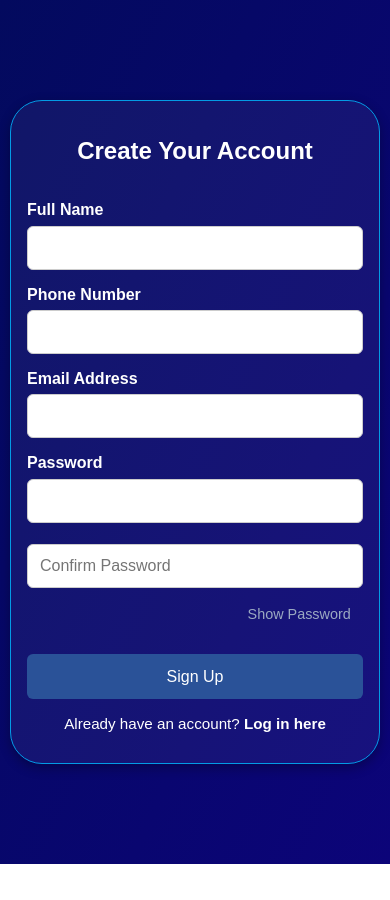
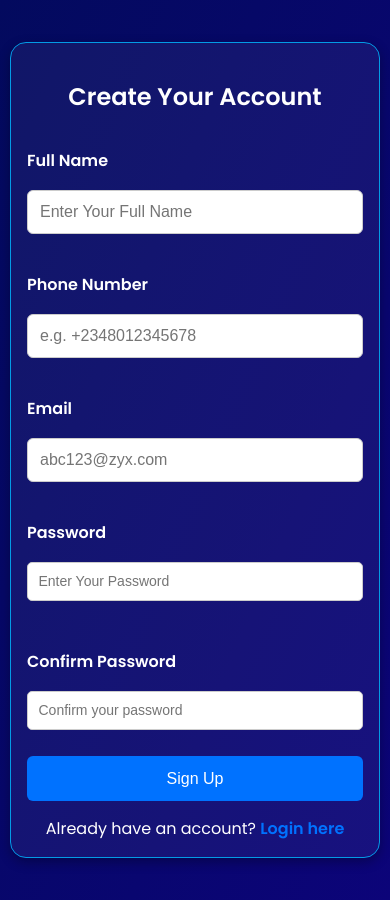
Before and after one commit to OGADAVE/Servana-app, a plain HTML site: page signup.html in a window 390 px wide. Before the commit the page ends 864 px from the top, so only its background shows below. Drawn offline with Linux system fonts and the light colour scheme.

Commit message:
signup.html

```diff
--- a/signup.html
+++ b/signup.html
@@ -1,83 +1,88 @@
 <!DOCTYPE html>
 <html lang="en">
 <head>
-  <meta charset="UTF-8" />
-  <meta name="viewport" content="width=device-width, initial-scale=1.0"/>
-  <title>Sign Up - Servana</title>
-  <link rel="icon" type="image/png" href="images/logo.png">
-
+  <meta charset="UTF-8">
+  <meta name="viewport" content="width=device-width, initial-scale=1.0">
+  <title>Servana - Sign Up</title>
+  <link rel="icon" type="image/png" href="images/servana-logo.png">
+  <link href="https://fonts.googleapis.com/css2?family=Poppins:wght@400;600&display=swap" rel="stylesheet">
   <style>
-    /* 🌊 Blue Gradient Background */
     body {
       margin: 0;
+      padding: 10px;
       background: linear-gradient(to bottom right, #030a5e, #0c0479);
       font-family: 'Poppins', sans-serif;
       color: white;
       display: flex;
       justify-content: center;
       align-items: center;
-      height: 100vh;
-      padding: 10px;
+      min-height: 100vh;
+      height: auto;
     }
 
-    /* 🔒 Card Container */
     .signup-container {
       background-color: rgba(255, 255, 255, 0.05);
-      color: #222;
-      padding: 1rem;
-      border: 1px solid #039BE5;
-      border-radius: 32px 32px 32px 32px;
+      padding: 2rem;
+      border: 1px solid #039be5;
+      border-radius: 32px;
+      box-shadow: 0 4px 12px rgba(0,0,0,0.3);
+      margin: 2rem auto;
       width: 100%;
-      margin: 2rem auto;
-      max-width: 600px;
-      box-shadow: 0 4px 12px rgba(0, 0, 0, 0.3);
+      max-width: 400px;
+      overflow: auto;
       animation: fadeInUp 0.5s ease;
     }
 
     @keyframes fadeInUp {
-      from { opacity: 0; transform: translateY(30px); }
-      to { opacity: 1; transform: translateY(0); }
+      from {
+        opacity: 0;
+        transform: translateY(30px);
+      }
+      to {
+        opacity: 1;
+        transform: translateY(0);
+      }
     }
 
     h2 {
       text-align: center;
-      margin-bottom: 1.5em;
+      margin-bottom: 1.5rem;
       color: white;
+      font-weight: 600;
     }
 
     form {
       display: flex;
       flex-direction: column;
+      gap: 0.75em;
     }
 
-    input,
-    select {
-      margin-bottom: 1em;
-      padding: 0.75em;
-      border: 1px solid #ccc;
-      border-radius: 6px;
-      font-size: 1em;
-      transition: border-color 0.3s ease;
+    label {
+      margin: 10px 0 5px;
+      font-weight: bold;
     }
 
-    input:focus,
-    select:focus {
+    input {
+      padding: 0.75em;
+      margin-bottom: 1em;
+      border-radius: 6px;
+      border: 1px solid #ccc;
+      font-size: 1em;
+      background-color: #fff;
+      color: #222;
+    }
+
+    input:focus {
       border-color: #1e3c72;
       outline: none;
     }
 
-    label {
-      margin-bottom: 0.4em;
-      font-weight: bold;
-      color: white;
-    }
-
     button {
-      background: #2a5298;
+      padding: 0.85em;
+      background: #0072ff;
       color: white;
       border: none;
       border-radius: 6px;
-      padding: 0.85em;
       font-size: 1em;
       cursor: pointer;
       transition: background 0.3s ease;
@@ -87,119 +92,137 @@
       background: #1e3c72;
     }
 
-    p {
-      margin-top: 1em;
-      text-align: center;
-      font-size: 0.95em;
-      color: white;
+    .toggle-password {
+      position: absolute;
+      color: #ffffff;
+      right: 12px;
+      top: 50%;
+      transform: translateY(-50%);
+      border: none;
+      cursor: pointer;
+      font-size: 20px;
+      z-index: 2;
     }
 
-    a {
+    .input-container {
+    position: relative;
+    width: 100%;
+    }
+
+    .input-container input {
+      width: 100%;
+       padding: 0.75em 2.5em 0.75em 0.75em;
+      border-radius: 5px;
+      border: 1px solid #ccc;
+      font-size: 14px;
+      box-sizing: border-box;
+    }
+
+    #password-strength {
+      margin-top: -10px;
+      margin-bottom: 10px;
+      font-size: 14px;
+      font-weight: bold;
+    }
+    .weak { color: red; }
+    .medium { color: orange; }
+    .strong { color: limegreen; }
+
+    .loader {
+      display: none;
+      border: 4px solid #f3f3f3;
+      border-top: 4px solid #0072ff;
+      border-radius: 50%;
+      width: 30px;
+      height: 30px;
+      animation: spin 1s linear infinite;
+      margin: 10px auto;
+    }
+
+    @keyframes spin {
+      0% { transform: rotate(0deg); }
+      100% { transform: rotate(360deg); }
+    }
+
+    .error-message {
+      color: red;
+      text-align: center;
+      margin-bottom: 10px;
+    }
+
+    .toast {
+      display: none;
+      background: #0072ff;
       color: white;
+      padding: 10px;
+      text-align: center;
+      border-radius: 5px;
+      margin-top: 10px;
+    }
+
+    .login-link {
+      text-align: center;
+      margin-top: 15px;
+    }
+    .login-link a {
+      color: #0072ff;
       text-decoration: none;
       font-weight: bold;
     }
-
-    a:hover {
+    .login-link a:hover {
       text-decoration: underline;
     }
 
-    /* Toast message */
-    .toast {
-      display: none;
-      background-color: #4BB543;
-      color: white;
-      padding: 12px 20px;
-      border-radius: 8px;
-      font-size: 16px;
-      margin: 15px 0;
-      animation: fadeInOut 2s ease-in-out;
-      text-align: center;
-    }
+    @media (max-width: 480px) {
+  .signup-container {
+    padding: 1rem;
+    border-radius: 16px;
+  }
 
-    @keyframes fadeInOut {
-      0% { opacity: 0; transform: translateY(-10px); }
-      20% { opacity: 1; transform: translateY(0); }
-      80% { opacity: 1; }
-      100% { opacity: 0; transform: translateY(-10px); }
-    }
-
-    #signup-success-toast {
-  position: fixed;
-  bottom: 20px;
-  left: 50%;
-  transform: translateX(-50%);
-  background: #4caf50;
-  color: white;
-  padding: 10px 20px;
-  border-radius: 5px;
-  display: none;
-  transition: opacity 0.5s ease;
-  z-index: 9999;
+  .toggle-password {
+    right: 8px;
+  }
 }
 
-    #signup-error {
-      color: red;
-      font-size: 14px;
-      margin-bottom: 10px;
-      text-align: center;
-    }
-
-    #password-strength {
-      font-weight: bold;
-      font-size: 14px;
-      margin: -5px 0 10px 0;
-    }
-
-    #signup-loader {
-      display: none;
-      text-align: center;
-      margin-bottom: 10px;
-      font-size: 14px;
-      color: #555;
-    }
-
-    #toggle-password {
-      background: transparent;
-      border: none;
-      color: #9ba9c2;
-      font-size: 0.9em;
-      cursor: pointer;
-      align-self: flex-end;
-      margin: -10px 0 10px 0;
-    }
   </style>
 </head>
 <body>
   <div class="signup-container">
     <h2>Create Your Account</h2>
     <form id="signupForm">
-  <label for="fullName">Full Name</label>
-  <input type="text" id="fullName" required />
+      <label for="fullName">Full Name</label>
+      <input type="text" id="fullName" name="fullName" placeholder="Enter Your Full Name"/>
 
-  <label for="phone">Phone Number</label>
-  <input type="tel" id="phone" required />
+      <label for="phone">Phone Number</label>
+      <input type="tel" id="phone" name="phone" required pattern="[0-9]{10,15}" placeholder="e.g. +2348012345678" />
 
-  <label for="email">Email Address</label>
-  <input type="email" id="email" required />
+      <label for="email">Email</label>
+      <input type="email" id="email" name="email" placeholder="abc123@zyx.com" />
 
-  <label for="password">Password</label>
-  <input type="password" id="password" required />
- <div id="password-strength"></div>
-      <input type="password" id="confirm-password" placeholder="Confirm Password" required />
-      <button type="button" id="toggle-password">Show Password</button>
 
-      <div id="signup-loader">🔄 Creating account...</div>
-      <div id="signup-error"></div>
+      <label for="password">Password</label>
+      <div class="input-container">
+      <input type="password" id="password" name="password" placeholder="Enter Your Password" required />
+      <span class="toggle-password" onclick="togglePassword('password', this)"></span>
+      </div>
+      <div id="password-strength"></div>
 
-      <button type="submit" id="signupBtn">Sign Up</button>
+        <label for="confirmPassword">Confirm Password</label>
+        <div class="input-container">
+        <input type="password" id="confirmPassword" placeholder="Confirm your password" required>
+        <span class="toggle-password" onclick="togglePassword('confirmPassword', this)"></span>
+      </div>
+      <button type="submit">Sign Up</button>
     </form>
 
-    <div class="toast" id="signup-success-toast">✅ Signup successful! Redirecting...</div>
-    <p>Already have an account? <a href="login.html">Log in here</a></p>
+    <div class="loader" id="loader"></div>
+    <div class="error-message" id="error-message"></div>
+    <div class="toast" id="toast">Account created successfully! Please verify your email.</div>
+
+    <div class="login-link">
+      Already have an account? <a href="login.html">Login here</a>
   </div>
 
-  <script type="module" src="firebase.js"></script>
-<script type="module" src="signup.js"></script>
+  <script type="module" src="signup.js"></script>
 </body>
 </html>
```
